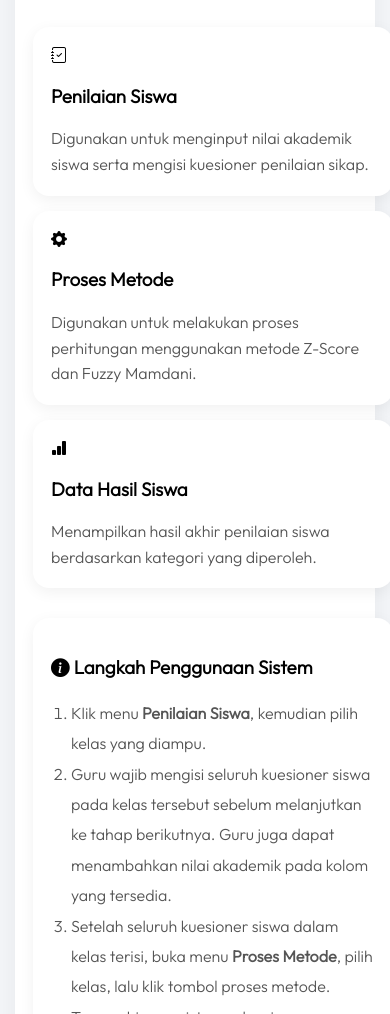
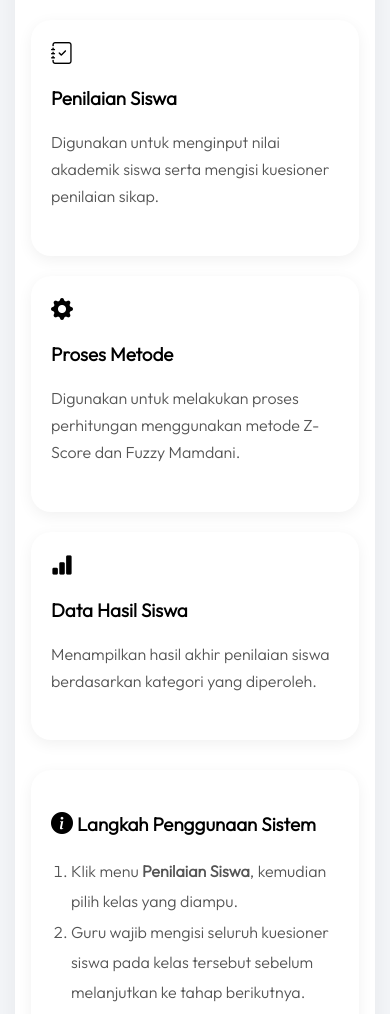
Before and after one commit to RahayuAmaliyahKamisss/sistem-penilaian-karakter, a website: page public/guru.html in a window 390 px wide. Shown: the part 656-1670 px from the top of the page. Drawn offline with nearby package versions, Linux system fonts and the light colour scheme.

Commit message:
Update UI Mobile

```diff
--- a/public/guru.html
+++ b/public/guru.html
@@ -108,14 +108,9 @@ width:280px;
 }
 .content{
     flex:1;
+    margin-left:280px;
+    width:calc(100% - 280px);
     padding:25px;
-    margin-left: 28px;
-}
-.content{
-    flex:1;
-    margin-left:280px;
-    padding:25px;
-    width:calc(100% - 280px);
     box-sizing:border-box;
 }
 .section{
@@ -362,11 +357,9 @@ tr:hover{
    MOBILE RESPONSIVE
 ========================= */
 @media (max-width:768px){
-
     .layout{
         flex-direction:column;
     }
-
     .sidebar{
         position:relative;
         width:100%;
@@ -374,29 +367,24 @@ tr:hover{
         padding:20px;
         display:block;
     }
-
     .sidebar-header{
         margin-bottom:20px;
         padding-bottom:20px;
         border-bottom:1px solid rgba(255,255,255,.2);
     }
-
     .logo-box{
         width:80px;
         height:80px;
         margin:auto;
     }
-
     .logo-box img{
         width:70px;
     }
-
     .sidebar-header span{
         display:block;
         margin-top:8px;
         font-size:24px;
     }
-
     .sidebar button{
         width:100%;
         margin-bottom:10px;
@@ -405,62 +393,65 @@ tr:hover{
         justify-content:flex-start;
         font-size:15px;
     }
-
     .content{
         width:100%;
         margin-left:0;
         padding:15px;
+        box-sizing:border-box;
     }
-
     .section{
-        padding:18px;
+        padding:20px 16px;
+        border-radius:20px;
     }
-
+    .section p{
+        line-height:1.7;
+        margin-bottom:25px;
+    }
     .section h2{
         font-size:28px;
+        margin-bottom:15px;
     }
-
     .stats{
         display:flex;
         flex-direction:column;
-        gap:15px;
+        gap:20px;
+        margin-top:20px;
     }
-
     .card{
-        width:100%;
-        min-width:unset;
-        padding:18px;
+        width:auto;
+        margin:0;
+        padding:20px;
+        border-radius:20px;
+        box-sizing:border-box;
     }
-
+    .card i{
+    font-size:22px;
+    margin-bottom:15px;
+    }
     table{
         display:block;
         overflow-x:auto;
         white-space:nowrap;
     }
-
     th,
     td{
         padding:10px;
         font-size:13px;
     }
-
     button.action{
         min-width:90px;
         height:38px;
         font-size:13px;
     }
-
     .popup-content{
         width:95%;
         padding:18px;
     }
-
     .toast{
         left:10px;
         right:10px;
         min-width:auto;
     }
-
 }
 </style>
 </head>
```
